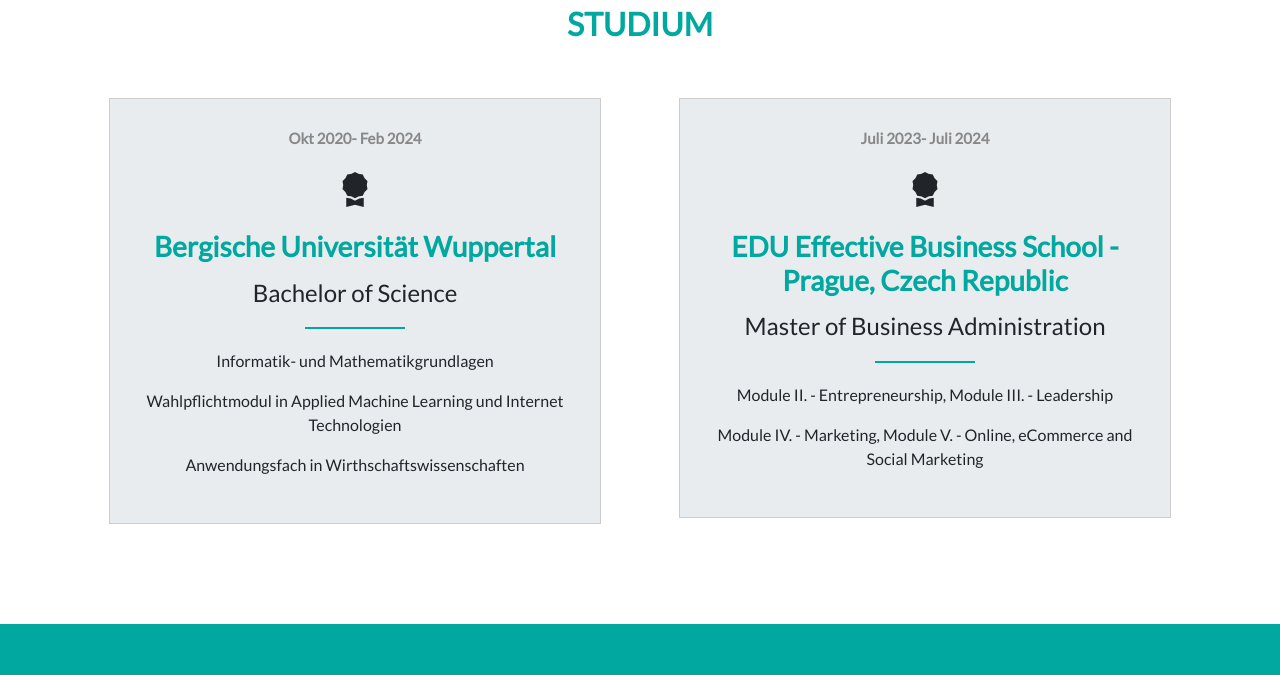
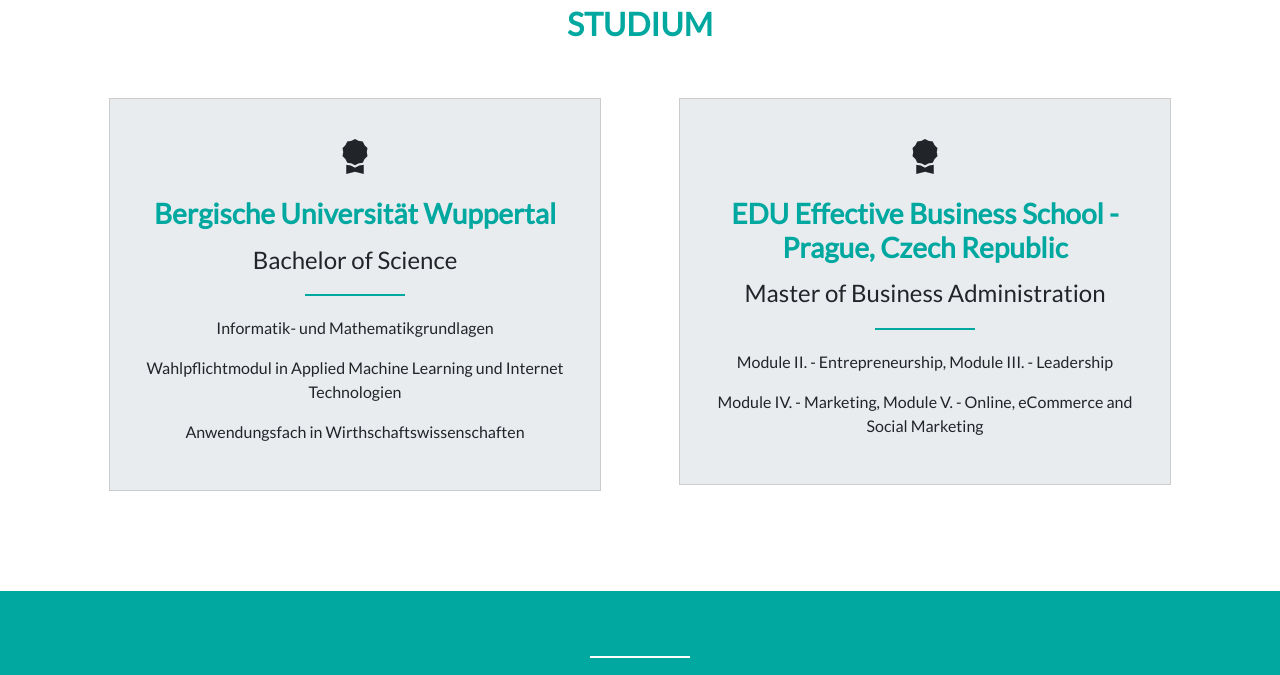
Before and after one commit to bricebiekou2021/bricebiekou2021.github.io, a plain HTML site: page index.html in a window 1280 px wide. Shown: the part 5660-6335 px from the top of the page. Drawn offline with nearby package versions, Linux system fonts and the light colour scheme.

Commit message:
Update index.html

```diff
--- a/index.html
+++ b/index.html
@@ -468,7 +468,7 @@
                 <div class="row">
                     <div class="col-md-6">
                         <div class="education-block">
-                            <h5>Okt 2020- Feb 2024</h5>
+
                             <span class="bi-award-fill"></span>
                             <h3> Bergische Universität Wuppertal</h3>
                             <h4>Bachelor of Science </h4>
@@ -482,7 +482,7 @@
                     </div>
                     <div class="col-md-6">
                         <div class="education-block">
-                            <h5>Juli 2023- Juli 2024</h5>
+
                             <span class="bi-award-fill"></span>
                             <h3>EDU Effective Business School - Prague, Czech Republic </h3>
                             <h4>Master of Business Administration</h4>
```
